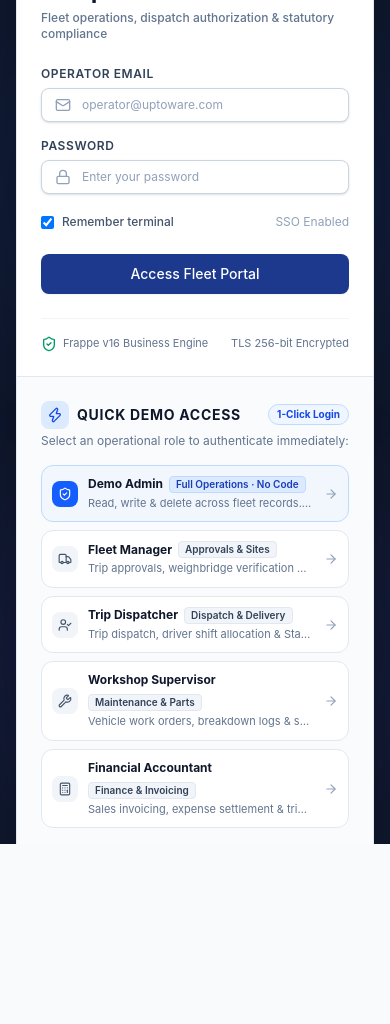
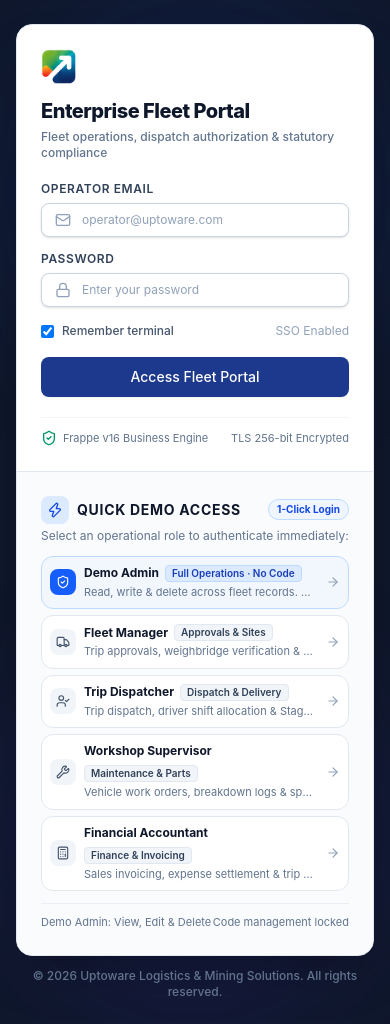
Before and after one commit to Anshik011/uptoware-fleet-erp, a Next.js app in the folder frontend/: page /login in a window 390 px wide. Before the commit the page ends 844 px from the top, so only its background shows below. Built offline with nearby package versions, Linux system fonts and the light colour scheme; no server answers.

Commit message:
fix(ui): resolve white screen, fix responsive login layout, and add official app icons

```diff
--- a/frontend/src/app/layout.tsx
+++ b/frontend/src/app/layout.tsx
@@ -24,13 +24,8 @@ export default function RootLayout({
   children: React.ReactNode;
 }) {
   return (
-    <html lang="en" className="h-full bg-slate-50">
-      <head>
-        <link rel="icon" href="/favicon.ico" sizes="any" />
-        <link rel="icon" href="/branding/favicon.png" type="image/png" />
-        <link rel="apple-touch-icon" href="/branding/icon.png" />
-      </head>
-      <body className="h-full antialiased bg-slate-50 text-slate-900 overflow-hidden">
+    <html lang="en" className="h-full bg-slate-900">
+      <body className="min-h-full antialiased bg-slate-900 text-slate-900">
         <BrandingProvider>
           <AuthProvider>
             <MineProvider>
--- a/frontend/src/app/login/page.tsx
+++ b/frontend/src/app/login/page.tsx
@@ -18,6 +18,7 @@ import {
   ArrowRight,
   Zap,
 } from 'lucide-react';
+
 
 interface DemoUser {
   id: string;
@@ -135,7 +136,7 @@ function LoginForm() {
   };
 
   return (
-    <div className="fixed inset-0 overflow-y-auto bg-slate-900 flex flex-col justify-center py-6 sm:py-10 px-4 sm:px-6 lg:px-8">
+    <div className="min-h-screen w-full bg-slate-900 flex items-center justify-center py-6 sm:py-10 px-4 sm:px-6 lg:px-8 relative overflow-x-hidden">
       {/* Background Accent Gradients */}
       <div className="absolute top-0 right-0 w-96 h-96 bg-blue-600/10 rounded-full blur-3xl pointer-events-none" />
       <div className="absolute bottom-0 left-0 w-96 h-96 bg-indigo-600/10 rounded-full blur-3xl pointer-events-none" />
@@ -143,12 +144,12 @@ function LoginForm() {
       {/* Main Responsive Card Container */}
       <div className="w-full max-w-4xl mx-auto my-auto z-10">
         <div className="bg-white rounded-2xl shadow-2xl border border-slate-200 overflow-hidden">
-          <div className="grid grid-cols-1 lg:grid-cols-12">
+          <div className="grid grid-cols-1 md:grid-cols-12">
 
             {/* Left Column: Brand Header & Manual Credentials Form */}
-            <div className="lg:col-span-6 p-6 sm:p-8 flex flex-col justify-between border-b lg:border-b-0 lg:border-r border-slate-200">
+            <div className="md:col-span-6 p-6 sm:p-8 flex flex-col justify-between border-b md:border-b-0 md:border-r border-slate-200">
               <div>
-                <div className="relative w-48 h-10 mb-4">
+                <div className="relative w-44 h-9 mb-3">
                   <Image
                     src={branding.assets.logoDark}
                     alt={branding.name}
@@ -158,14 +159,14 @@ function LoginForm() {
                     className="object-contain object-left"
                   />
                 </div>
-                <h1 className="text-xl sm:text-2xl font-extrabold text-slate-900 tracking-tight">
+                <h1 className="text-xl font-extrabold text-slate-900 tracking-tight">
                   Enterprise Fleet Portal
                 </h1>
                 <p className="mt-1 text-xs text-slate-500 font-medium">
                   Fleet operations, dispatch authorization & statutory compliance
                 </p>
 
-                <form onSubmit={handleSubmit} className="mt-6 space-y-4">
+                <form onSubmit={handleSubmit} className="mt-5 space-y-3.5">
                   {error && (
                     <div
                       data-testid="login-error-message"
@@ -197,7 +198,7 @@ function LoginForm() {
                     autoComplete="current-password"
                   />
 
-                  <div className="flex items-center justify-between text-xs pt-1">
+                  <div className="flex items-center justify-between text-xs pt-0.5">
                     <label className="flex items-center gap-2 cursor-pointer text-slate-600 font-medium select-none">
                       <input
                         type="checkbox"
@@ -215,7 +216,7 @@ function LoginForm() {
                     size="lg"
                     isLoading={isLoading && !authenticatingUser}
                     disabled={isLoading}
-                    className="w-full justify-center mt-2"
+                    className="w-full justify-center mt-1"
                   >
                     Access Fleet Portal
                   </Button>
@@ -223,7 +224,7 @@ function LoginForm() {
               </div>
 
               {/* Security Footnote */}
-              <div className="mt-6 pt-4 border-t border-slate-100 flex items-center justify-between text-[11px] text-slate-500">
+              <div className="mt-5 pt-3 border-t border-slate-100 flex items-center justify-between text-[11px] text-slate-500">
                 <div className="flex items-center gap-1.5">
                   <ShieldCheck className="w-4 h-4 text-emerald-600" />
                   <span>Frappe v16 Business Engine</span>
@@ -233,7 +234,7 @@ function LoginForm() {
             </div>
 
             {/* Right Column: Quick Demo Access (1-Click Login) */}
-            <div className="lg:col-span-6 p-6 sm:p-8 bg-slate-50/75 flex flex-col justify-between">
+            <div className="md:col-span-6 p-6 sm:p-8 bg-slate-50/75 flex flex-col justify-between">
               <div>
                 <div className="flex items-center justify-between mb-1">
                   <div className="flex items-center gap-2">
@@ -248,11 +249,11 @@ function LoginForm() {
                     1-Click Login
                   </span>
                 </div>
-                <p className="text-xs text-slate-500 mb-4">
+                <p className="text-xs text-slate-500 mb-3">
                   Select an operational role to authenticate immediately:
                 </p>
 
-                <div className="space-y-2">
+                <div className="space-y-1.5">
                   {DEMO_USERS.map((demo) => {
                     const Icon = demo.icon;
                     const isThisUserAuthenticating = authenticatingUser === demo.email;
@@ -263,13 +264,13 @@ function LoginForm() {
                         type="button"
                         disabled={isLoading}
                         onClick={() => handleQuickLogin(demo.email)}
-                        className={`w-full text-left p-2.5 rounded-xl border transition-all flex items-center justify-between group cursor-pointer ${
+                        className={`w-full text-left p-2 rounded-xl border transition-all flex items-center justify-between group cursor-pointer ${
                           demo.isPrimaryAdmin
                             ? 'bg-blue-50/70 border-blue-200 hover:bg-blue-50 hover:border-blue-300'
                             : 'bg-white border-slate-200 hover:bg-slate-100/80 hover:border-slate-300'
                         } ${isLoading ? 'opacity-70 cursor-not-allowed' : ''}`}
                       >
-                        <div className="flex items-center gap-2.5 min-w-0 pr-2">
+                        <div className="flex items-center gap-2 min-w-0 pr-1.5">
                           <div
                             className={`p-1.5 rounded-lg flex-shrink-0 ${
                               demo.isPrimaryAdmin
@@ -315,7 +316,7 @@ function LoginForm() {
               </div>
 
               {/* Informational Hint */}
-              <div className="mt-4 pt-3 border-t border-slate-200/60 text-[11px] text-slate-500 flex items-center justify-between">
+              <div className="mt-3 pt-2.5 border-t border-slate-200/60 text-[11px] text-slate-500 flex items-center justify-between">
                 <span>Demo Admin: View, Edit & Delete</span>
                 <span>Code management locked</span>
               </div>
@@ -325,7 +326,7 @@ function LoginForm() {
         </div>
 
         {/* Brand Copyright Notice */}
-        <p className="mt-4 text-center text-xs text-slate-500 font-medium">
+        <p className="mt-3 text-center text-xs text-slate-500 font-medium">
           © 2026 {branding.company}. All rights reserved.
         </p>
       </div>
```
Also changed, not shown: frontend/src/app/apple-icon.png (added), frontend/src/app/icon.png (added).
